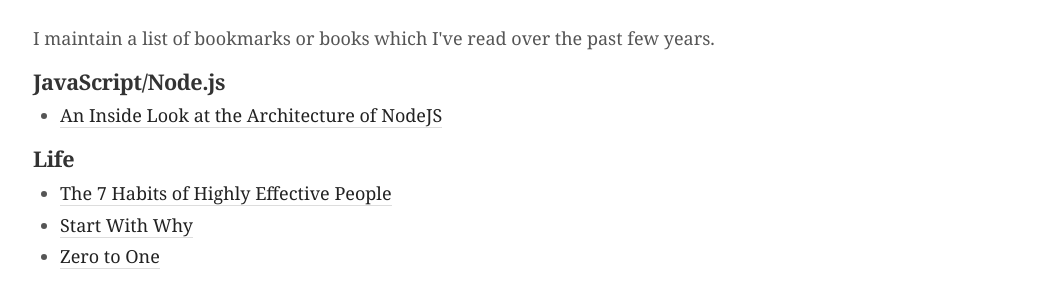
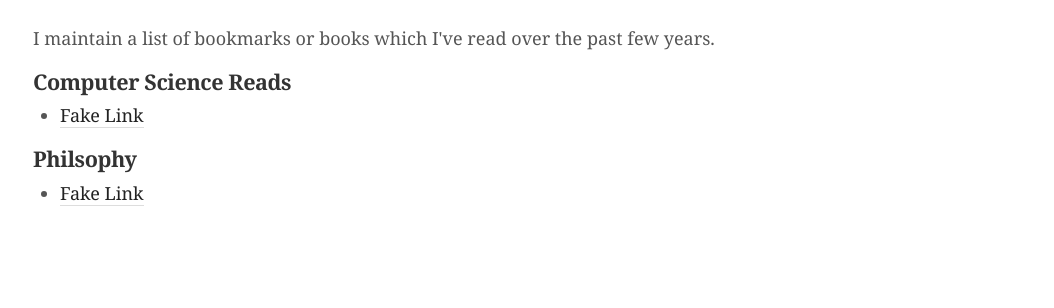
Before and after one commit to alexthkim/akim-website, a plain HTML site: page readings/index.html in a window 1280 px wide. Shown: the part 260-568 px from the top of the page, without its empty margins (112-1166 px from the left). Drawn offline with Linux system fonts and the light colour scheme.

Commit message:
Added links + titles for reads

```diff
--- a/readings/index.html
+++ b/readings/index.html
@@ -34,15 +34,13 @@
         <h1 class="page-title">Readings</h1>
         <article class="page-body">
           <p style="font-size: 1rem;">I maintain a list of bookmarks or books which I've read over the past few years.</p>
-          <h3 id="javascriptnodejs">JavaScript/Node.js</h3>
+          <h3 id="computerscience">Computer Science Reads</h3>
           <ul>
-            <li><a href="https://mcgill-csus.github.io/student_projects/Submission2.pdf">An Inside Look at the Architecture of NodeJS</a></li>
+            <li><a href="https://google.com">Fake Link</a></li>
           </ul>
-          <h3 id="life">Life</h3>
+          <h3 id="philosophy">Philsophy</h3>
           <ul>
-            <li><a href="https://en.wikipedia.org/wiki/The_7_Habits_of_Highly_Effective_People">The 7 Habits of Highly Effective People</a></li>
-            <li><a href="https://en.wikipedia.org/wiki/Start_With_Why">Start With Why</a></li>
-            <li><a href="https://en.wikipedia.org/wiki/Zero_to_One">Zero to One</a></li>
+            <li><a href="https://google.com">Fake Link</a></li>
           </ul>
         </div>
       </div>
```
